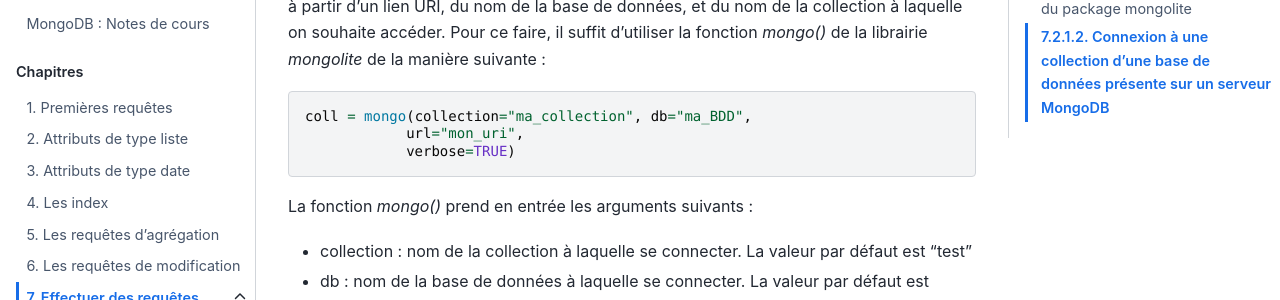
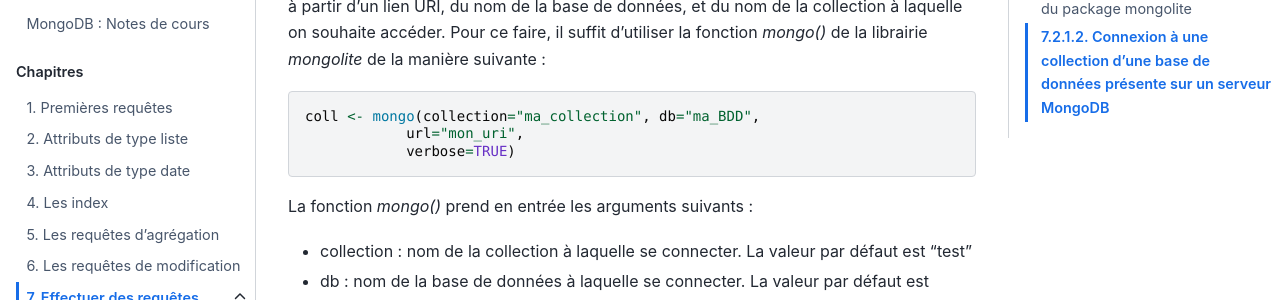
Before and after one commit to rtavenar/mongo_book, a Jupyter Book: the page built from content/07_scripts_R.md, in a window 1280 px wide and 900 px high, scrolled down 1318 px. Shown: the part 152-452 px from the top of the window. Built offline with Jupyter Book 1.0.4 settings and Sphinx 7.4.7 and the Sphinx Book theme 1.1.4, drawn with Linux system fonts in a browser that asks for light colours.

````diff
--- a/content/07_scripts_R.md
+++ b/content/07_scripts_R.md
@@ -63,7 +63,7 @@ library(mongolite)
 Après avoir chargé les packages nécessaires dans votre environnement R, vous pourrez vous connecter à une collection d'une base de données présente sur un serveur MongoDB à partir d'un lien URI, du nom de la base de données, et du nom de la collection à laquelle on souhaite accéder. Pour ce faire, il suffit d'utiliser la fonction *mongo()* de la librairie *mongolite* de la manière suivante :
 
 ```r
-coll = mongo(collection="ma_collection", db="ma_BDD",
+coll <- mongo(collection="ma_collection", db="ma_BDD",
             url="mon_uri",
             verbose=TRUE)
 ```
````
